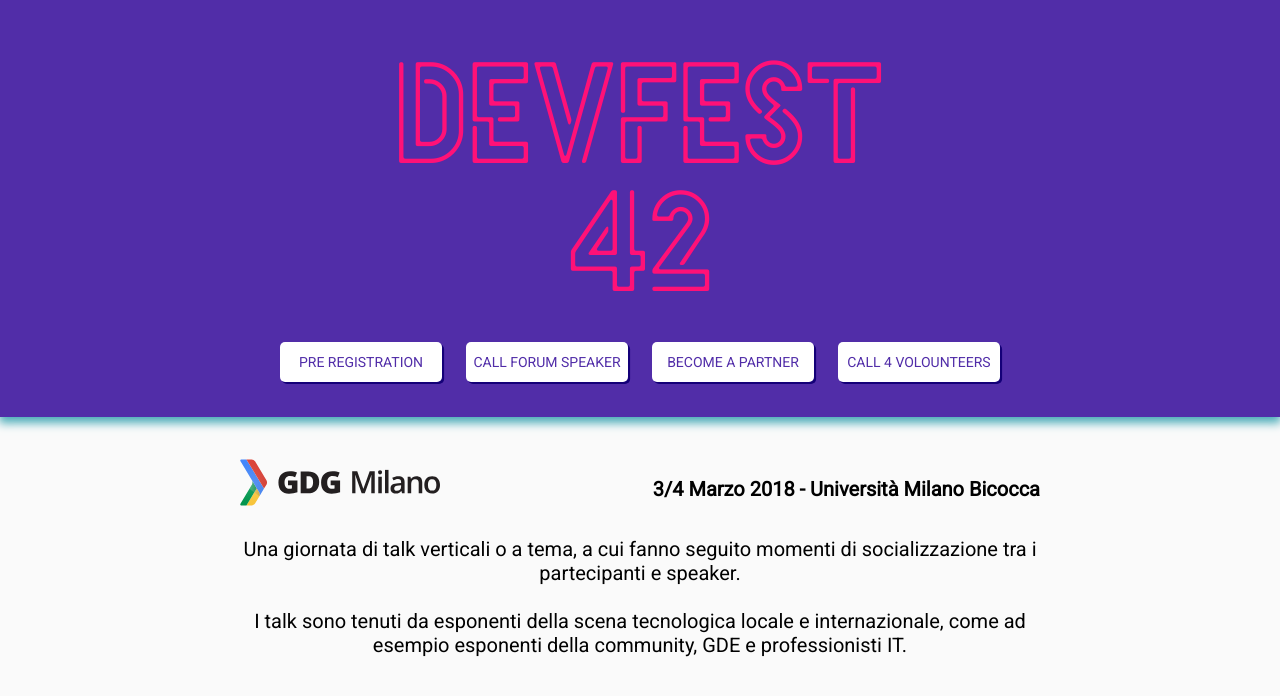
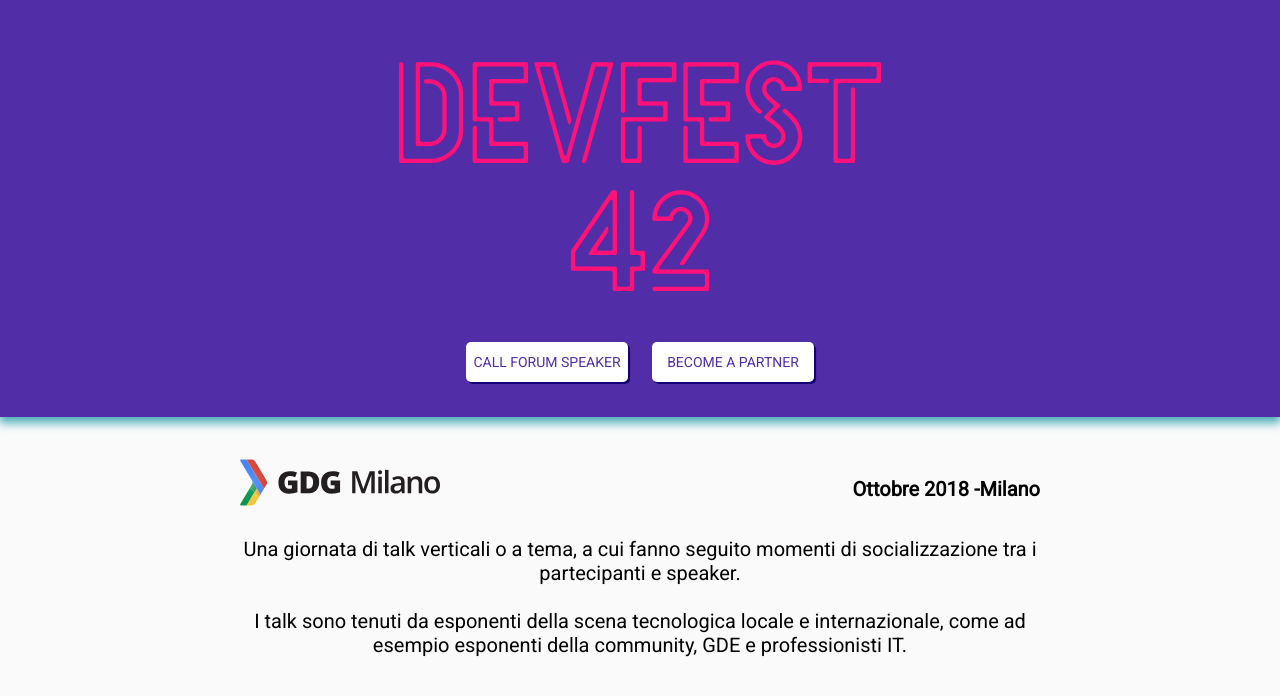
Before and after one commit to GdgMilano/gdgmilano.github.io, a Jekyll site: the page devfest2018.html, which Jekyll copies as it is, in a window 1280 px wide. Shown: the top 696 px of the page. Built offline with Jekyll 4.4.1, drawn with Linux system fonts in a browser that asks for light colours.

Commit message:
Update devfest2018.html

```diff
--- a/devfest2018.html
+++ b/devfest2018.html
@@ -16,17 +16,18 @@
                 42</a>
         </div>
         <div class="buttons-container">
+            <!--
             <a href="https://docs.google.com/forms/d/e/1FAIpQLSeb_4iqnwku1bBAXUJ_zixfy-5JX0NNH-vAmXLC8g5lIYBHeA/viewform" target="_blank">
                 <button>Pre registration</button>
-            </a>
+            </a>-->
             <a href="https://docs.google.com/forms/d/e/1FAIpQLSeUqVqUgZ5k6cNWtY2_si1CNZo7hm0vHxTZ0j6nlVQicqWV2A/viewform" target="_blank">
                 <button>Call forum speaker</button>
             </a>
             <a href="https://docs.google.com/forms/d/e/1FAIpQLSd-jryEgtmbzJNHGwETVOboLgUCveGTjE3OGepUsK4h4Dlrow/viewform" target="_blank">
                 <button>Become a partner</button>
-            </a>
+            </a><!--
             <a href="https://docs.google.com/forms/d/e/1FAIpQLSdPv8iG_zP-RHeDuZSmdhZvTrms9yHYY3y-xsTEN24vpX_iBQ/viewform" target="_blank">
-                <button>Call 4 volounteers</button>
+                <button>Call 4 volounteers</button>-->
             </a>
         </div>
 
@@ -35,7 +36,7 @@
 <div class="abstract">
     <div class="int-container">
         <a class="logoGDG" href="/"></a>
-        <p class="save-date">3/4 Marzo 2018 - Università Milano Bicocca</p>
+        <p class="save-date">Ottobre 2018 -Milano</p>
     </div>
     Una giornata di talk verticali o a tema, a cui fanno seguito momenti di socializzazione tra i partecipanti e speaker. <br/><br/>
     I talk sono tenuti da esponenti della scena tecnologica locale e internazionale, come ad esempio esponenti della community, GDE e professionisti IT.
```
